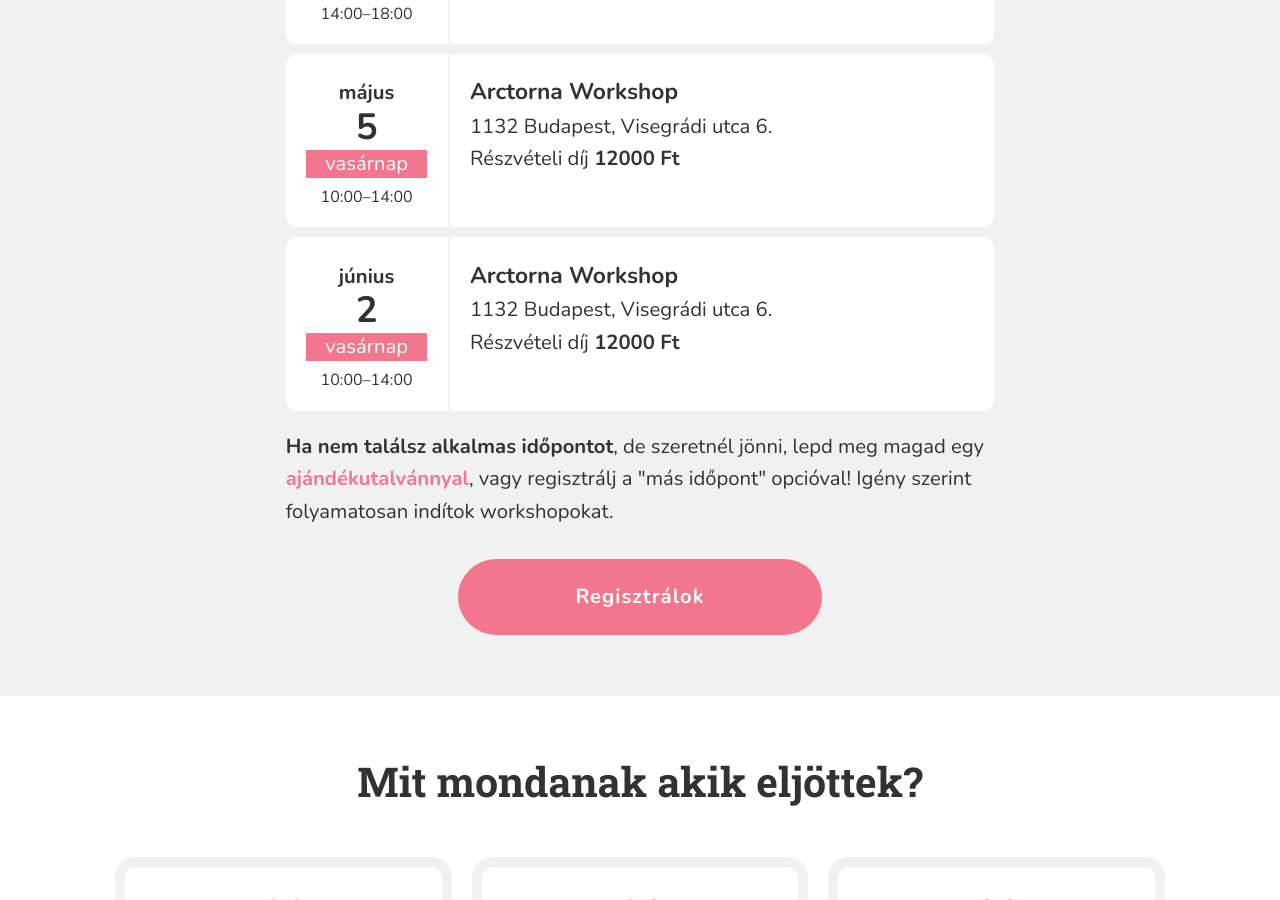
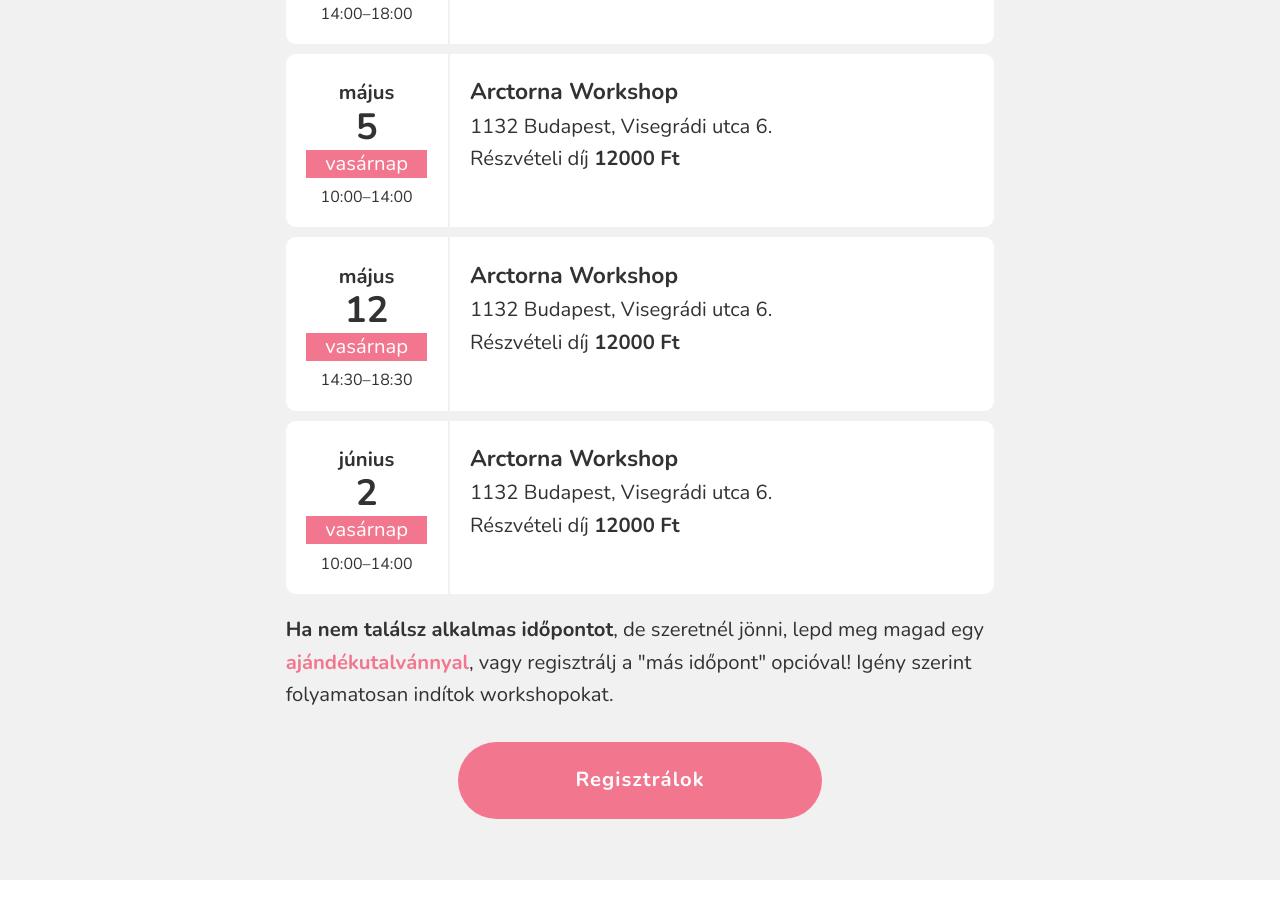
Before and after one commit to monikamudra/arctorna, a Jekyll site: the page built from workshop.md, in a window 1280 px wide and 900 px high, scrolled down 2971 px. Built offline with Jekyll 4.4.1, drawn with Linux system fonts in a browser that asks for light colours.

Commit message:
Update workshop events

```diff
--- a/_data/workshop.yaml
+++ b/_data/workshop.yaml
@@ -40,6 +40,12 @@
     title: Arctorna Workshop
     address: 1132 Budapest, Visegrádi utca 6.
   -
+    date: 2019-5-12T10:00
+    start: "14:30"
+    end: "18:30"
+    title: Arctorna Workshop
+    address: 1132 Budapest, Visegrádi utca 6.
+  -
     date: 2019-6-2T10:00
     start: "10:00"
     end: "14:00"
```
